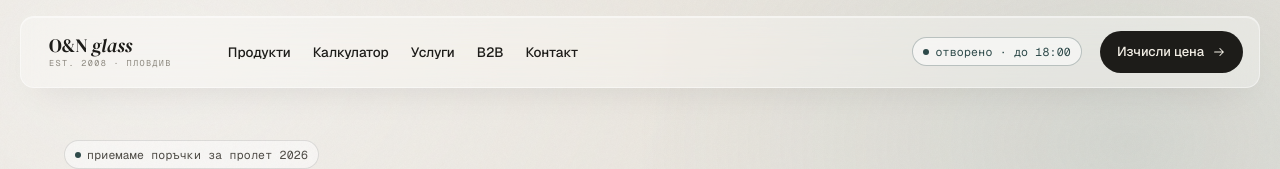
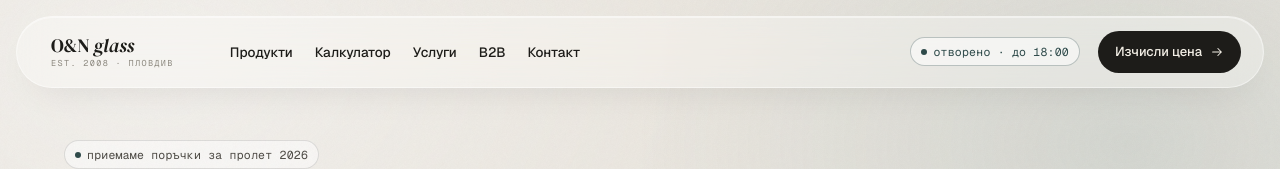
Before and after one commit to skakaleca/-n-glass, a Next.js app: page /v2 in a window 1280 px wide. Shown: the top 169 px of the page. Built offline with nearby package versions, Linux system fonts and the light colour scheme.

Commit message:
Make v2 nav wider (maxWidth 1240→1440) and pill-shaped (borderRadius 999)

```diff
--- a/app/v2/page.tsx
+++ b/app/v2/page.tsx
@@ -59,8 +59,9 @@ function Navbar() {
         top: 16, left: '50%', transform: 'translateX(-50%)',
         zIndex: 100,
         width: 'calc(100% - 32px)',
-        maxWidth: 1240,
-        padding: '14px 16px 14px 22px',
+        maxWidth: 1440,
+        padding: '14px 22px 14px 28px',
+        borderRadius: 999,
         display: 'flex', alignItems: 'center', gap: 18,
         transition: 'padding .2s ease, background .2s ease',
         background: scrolled ? 'rgba(250,248,243,0.55)' : 'rgba(255,255,255,0.32)',
```
